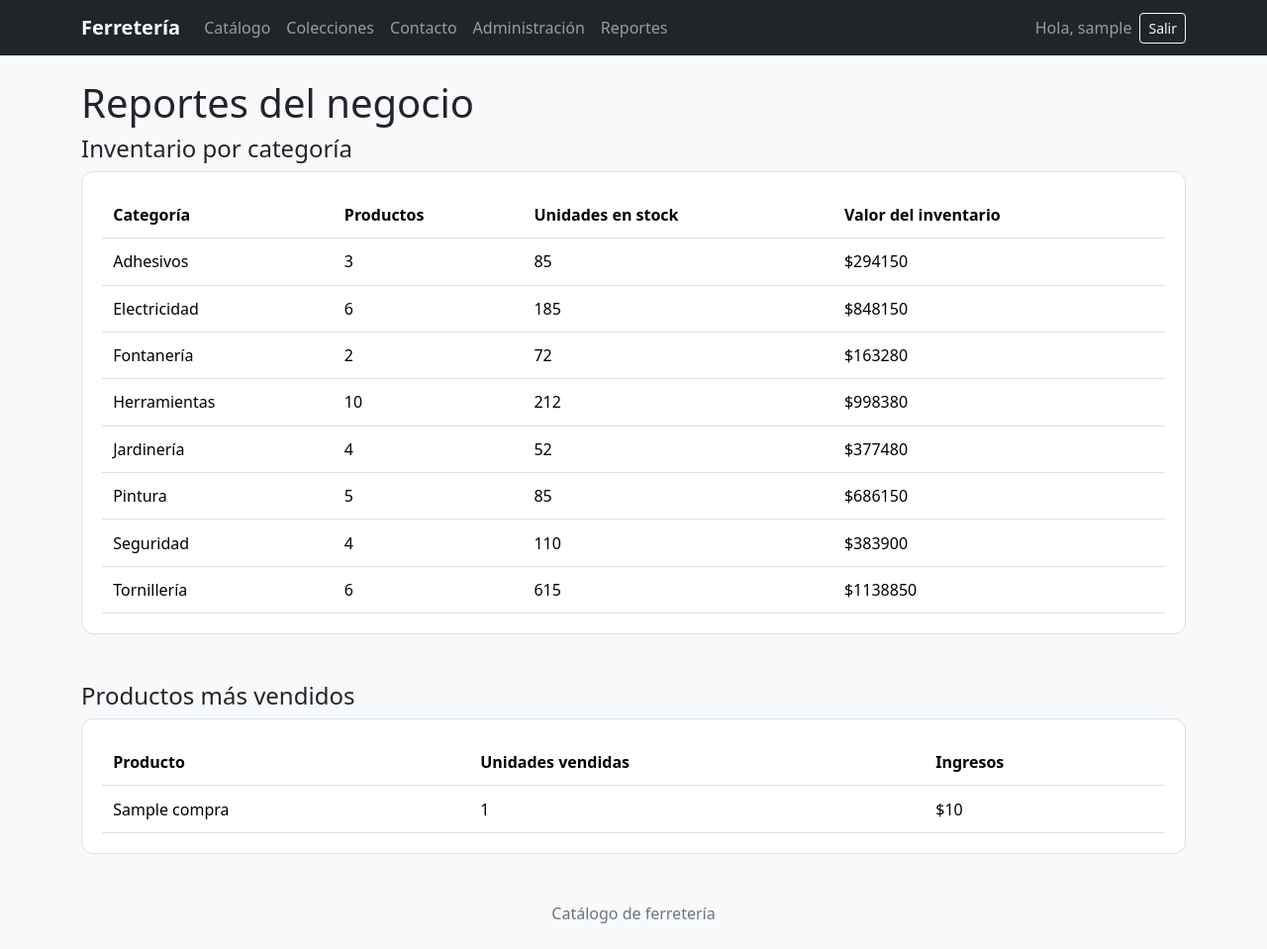
After one commit to kissshot135-netizen/cortes2-ti3041-esN, a Django app: page /gestionar/reportes/ in a window 1280 px wide. The commit adds this page. Shown: the whole page at 99% size. Run offline with Django 5.2, Linux system fonts and the light colour scheme; a user stored in the database is signed in; data comes from the database, SQL or seed files in the repository; tables that the repository leaves empty hold one stand-in row (values such as "Sample post").

Commit message:
etapa 2: completar CRUD web, reportes y contacto
Co-authored-by: Copilot <223556219+Copilot@users.noreply.github.com>

```diff
--- a/catalogo/templates/catalogo/base.html
+++ b/catalogo/templates/catalogo/base.html
@@ -31,8 +31,11 @@
             <div class="collapse navbar-collapse" id="navegacionPrincipal">
                 <div class="navbar-nav me-auto">
                     <a class="nav-link" href="{% url 'lista_productos' %}">Catálogo</a>
+                    <a class="nav-link" href="{% url 'lista_colecciones' %}">Colecciones</a>
+                    <a class="nav-link" href="{% url 'contacto' %}">Contacto</a>
                     {% if user.is_authenticated and user.is_staff %}
                         <a class="nav-link" href="{% url 'gestionar_productos' %}">Administración</a>
+                        <a class="nav-link" href="{% url 'reportes' %}">Reportes</a>
                     {% endif %}
                 </div>
                 <div class="d-flex flex-column flex-lg-row align-items-lg-center gap-2">
--- a/catalogo/templates/catalogo/gestionar.html
+++ b/catalogo/templates/catalogo/gestionar.html
@@ -4,6 +4,10 @@
 
 {% block content %}
 <h1>Administrar catálogo</h1>
+<p class="d-flex flex-wrap gap-2">
+    <a class="btn btn-outline-primary" href="{% url 'gestionar_colecciones' %}">Gestionar colecciones</a>
+    <a class="btn btn-outline-primary" href="{% url 'reportes' %}">Ver reportes</a>
+</p>
 <section class="panel">
     <h2>Agregar producto</h2>
     <form method="post">
@@ -26,6 +30,7 @@
                         <td>${{ producto.precio }}</td>
                         <td>{{ producto.stock }}</td>
                         <td>
+                            <a class="btn btn-sm btn-outline-primary" href="{% url 'editar_producto' producto.id %}">Editar</a>
                             <form method="post" action="{% url 'eliminar_producto' producto.id %}">
                                 {% csrf_token %}
                                 <button class="danger" type="submit">Eliminar</button>
--- /dev/null
+++ b/catalogo/templates/catalogo/reportes.html
@@ -0,0 +1,47 @@
+{% extends 'catalogo/base.html' %}
+
+{% block title %}Reportes | Ferretería{% endblock %}
+
+{% block content %}
+<h1>Reportes del negocio</h1>
+<section class="mb-5">
+    <h2 class="h4">Inventario por categoría</h2>
+    <div class="table-responsive panel">
+        <table class="table mb-0">
+            <thead><tr><th>Categoría</th><th>Productos</th><th>Unidades en stock</th><th>Valor del inventario</th></tr></thead>
+            <tbody>
+                {% for fila in productos_por_categoria %}
+                    <tr>
+                        <td>{{ fila.categoria }}</td>
+                        <td>{{ fila.cantidad_productos }}</td>
+                        <td>{{ fila.stock_total|default:0 }}</td>
+                        <td>${{ fila.valor_inventario|default:0 }}</td>
+                    </tr>
+                {% empty %}
+                    <tr><td colspan="4">No hay productos para reportar.</td></tr>
+                {% endfor %}
+            </tbody>
+        </table>
+    </div>
+</section>
+
+<section>
+    <h2 class="h4">Productos más vendidos</h2>
+    <div class="table-responsive panel">
+        <table class="table mb-0">
+            <thead><tr><th>Producto</th><th>Unidades vendidas</th><th>Ingresos</th></tr></thead>
+            <tbody>
+                {% for fila in ventas_por_producto %}
+                    <tr>
+                        <td>{{ fila.nombre_producto }}</td>
+                        <td>{{ fila.unidades_vendidas }}</td>
+                        <td>${{ fila.ingresos }}</td>
+                    </tr>
+                {% empty %}
+                    <tr><td colspan="3">Todavía no hay ventas registradas.</td></tr>
+                {% endfor %}
+            </tbody>
+        </table>
+    </div>
+</section>
+{% endblock %}
--- a/catalogo/views.py
+++ b/catalogo/views.py
@@ -4,12 +4,19 @@ from django.contrib.auth.decorators import login_required, user_passes_test
 from django.contrib.auth.forms import AuthenticationForm
 from django.contrib.auth.views import LoginView
 from django.db import transaction
+from django.db.models import Count, F, Sum
 from django.shortcuts import get_object_or_404, redirect, render
 from django.urls import reverse
 from django.views.decorators.http import require_POST
 
-from .forms import CompraForm, ProductoForm, RegistroConsumidorForm
-from .models import Compra, Producto
+from .forms import (
+    ColeccionForm,
+    CompraForm,
+    ContactoForm,
+    ProductoForm,
+    RegistroConsumidorForm,
+)
+from .models import Coleccion, Compra, Producto
 
 
 def inicio(request):
@@ -103,6 +110,23 @@ def gestionar_productos(request):
 
 @login_required
 @user_passes_test(es_administrador)
+def editar_producto(request, producto_id):
+    producto = get_object_or_404(Producto, pk=producto_id)
+    form = ProductoForm(request.POST or None, instance=producto)
+    if request.method == 'POST' and form.is_valid():
+        form.save()
+        messages.success(request, f'Se actualizó {producto.nombre}.')
+        return redirect('gestionar_productos')
+
+    return render(
+        request,
+        'catalogo/editar_producto.html',
+        {'form': form, 'producto': producto},
+    )
+
+
+@login_required
+@user_passes_test(es_administrador)
 @require_POST
 def eliminar_producto(request, producto_id):
     producto = get_object_or_404(Producto, pk=producto_id)
@@ -110,3 +134,99 @@ def eliminar_producto(request, producto_id):
     producto.delete()
     messages.success(request, f'Se eliminó {nombre} del catálogo.')
     return redirect('gestionar_productos')
+
+
+def lista_colecciones(request):
+    colecciones = Coleccion.objects.prefetch_related('productos').order_by('nombre')
+    return render(
+        request,
+        'catalogo/colecciones.html',
+        {'colecciones': colecciones},
+    )
+
+
+@login_required
+@user_passes_test(es_administrador)
+def gestionar_colecciones(request):
+    form = ColeccionForm(request.POST or None)
+    if request.method == 'POST' and form.is_valid():
+        coleccion = form.save()
+        messages.success(request, f'Se creó la colección {coleccion.nombre}.')
+        return redirect('gestionar_colecciones')
+
+    colecciones = Coleccion.objects.prefetch_related('productos').order_by('nombre')
+    return render(
+        request,
+        'catalogo/gestionar_colecciones.html',
+        {'form': form, 'colecciones': colecciones},
+    )
+
+
+@login_required
+@user_passes_test(es_administrador)
+def editar_coleccion(request, coleccion_id):
+    coleccion = get_object_or_404(Coleccion, pk=coleccion_id)
+    form = ColeccionForm(request.POST or None, instance=coleccion)
+    if request.method == 'POST' and form.is_valid():
+        form.save()
+        messages.success(request, f'Se actualizó la colección {coleccion.nombre}.')
+        return redirect('gestionar_colecciones')
+
+    return render(
+        request,
+        'catalogo/editar_coleccion.html',
+        {'form': form, 'coleccion': coleccion},
+    )
+
+
+@login_required
+@user_passes_test(es_administrador)
+@require_POST
+def eliminar_coleccion(request, coleccion_id):
+    coleccion = get_object_or_404(Coleccion, pk=coleccion_id)
+    nombre = coleccion.nombre
+    coleccion.delete()
+    messages.success(request, f'Se eliminó la colección {nombre}.')
+    return redirect('gestionar_colecciones')
+
+
+@login_required
+@user_passes_test(es_administrador)
+def reportes(request):
+    productos_por_categoria = (
+        Producto.objects.values('categoria')
+        .annotate(
+            cantidad_productos=Count('id'),
+            stock_total=Sum('stock'),
+            valor_inventario=Sum(F('precio') * F('stock')),
+        )
+        .order_by('categoria')
+    )
+    ventas_por_producto = (
+        Compra.objects.values('nombre_producto')
+        .annotate(
+            unidades_vendidas=Sum('cantidad'),
+            ingresos=Sum(F('precio_unitario') * F('cantidad')),
+        )
+        .order_by('-ingresos', 'nombre_producto')[:10]
+    )
+    return render(
+        request,
+        'catalogo/reportes.html',
+        {
+            'productos_por_categoria': productos_por_categoria,
+            'ventas_por_producto': ventas_por_producto,
+        },
+    )
+
+
+def formulario_contacto(request):
+    form = ContactoForm(request.POST or None)
+    if request.method == 'POST' and form.is_valid():
+        contacto = form.save()
+        messages.success(
+            request,
+            f'Gracias, {contacto.nombre}. Recibimos tu mensaje.',
+        )
+        return redirect('contacto')
+    return render(request, 'catalogo/contacto.html', {'form': form})
--- a/config/urls.py
+++ b/config/urls.py
@@ -24,6 +24,8 @@ urlpatterns = [
     path('admin/', admin.site.urls),
     path('', views.inicio, name='inicio'),
     path('catalogo/', views.lista_productos, name='lista_productos'),
+    path('colecciones/', views.lista_colecciones, name='lista_colecciones'),
+    path('contacto/', views.formulario_contacto, name='contacto'),
     path('cuenta/ingresar/', views.IngresoView.as_view(), name='ingreso'),
     path('cuenta/registro/', views.registro, name='registro'),
     path(
@@ -33,6 +35,27 @@ urlpatterns = [
     ),
     path('catalogo/<int:producto_id>/comprar/', views.comprar_producto, name='comprar_producto'),
     path('gestionar/', views.gestionar_productos, name='gestionar_productos'),
+    path('gestionar/reportes/', views.reportes, name='reportes'),
+    path(
+        'gestionar/productos/<int:producto_id>/editar/',
+        views.editar_producto,
+        name='editar_producto',
+    ),
+    path(
+        'gestionar/colecciones/',
+        views.gestionar_colecciones,
+        name='gestionar_colecciones',
+    ),
+    path(
+        'gestionar/colecciones/<int:coleccion_id>/editar/',
+        views.editar_coleccion,
+        name='editar_coleccion',
+    ),
+    path(
+        'gestionar/colecciones/<int:coleccion_id>/eliminar/',
+        views.eliminar_coleccion,
+        name='eliminar_coleccion',
+    ),
     path(
         'gestionar/<int:producto_id>/eliminar/',
         views.eliminar_producto,
```
Also changed, not shown: catalogo/templates/catalogo/colecciones.html (added, +32 -0 lines), catalogo/templates/catalogo/contacto.html (added, +17 -0 lines), catalogo/templates/catalogo/editar_coleccion.html (added, +15 -0 lines), catalogo/templates/catalogo/editar_producto.html (added, +15 -0 lines), catalogo/templates/catalogo/gestionar_colecciones.html (added, +41 -0 lines), catalogo/tests.py (+94 -0 lines).
